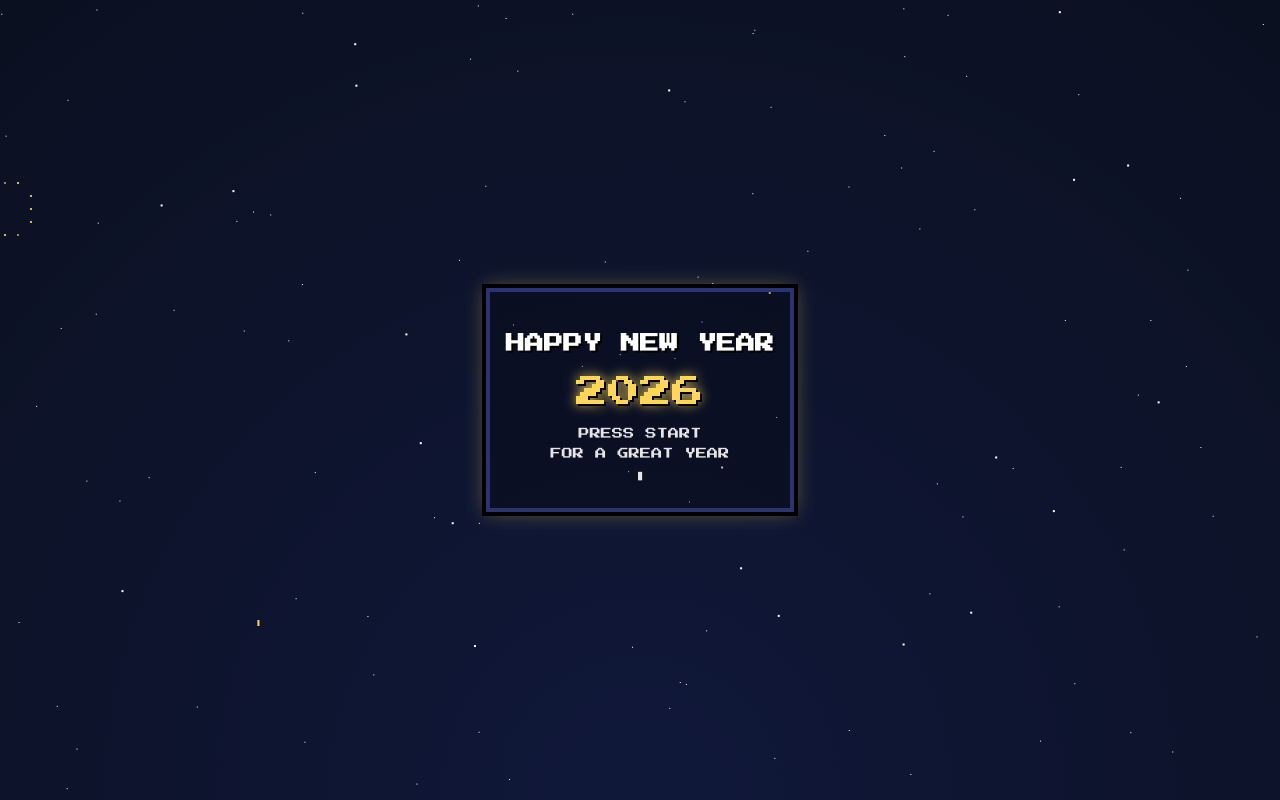
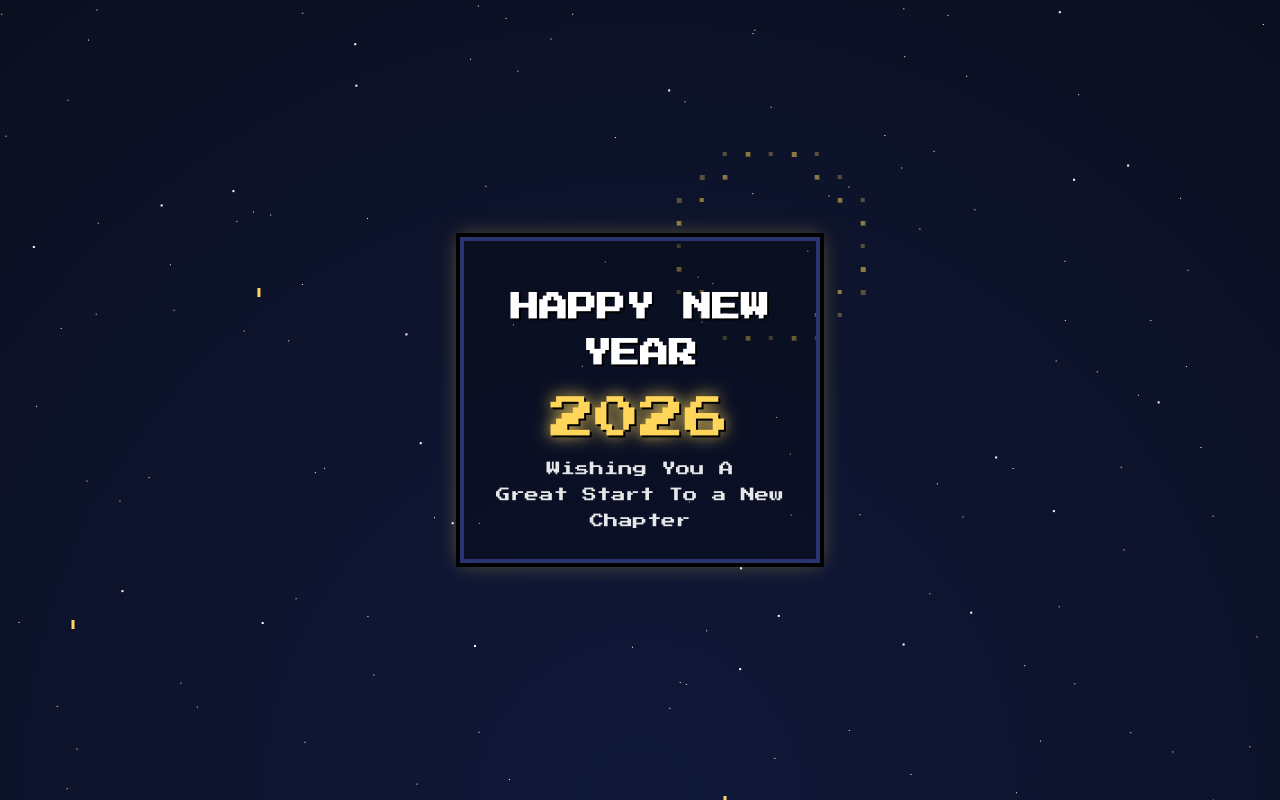
Before and after one commit to AKRASHEJAZ/happyNewYear, a plain HTML site: page index.html in a window 1280 px wide. Drawn offline with Linux system fonts and the light colour scheme.

Commit message:
Update index.html

```diff
--- a/index.html
+++ b/index.html
@@ -4,9 +4,7 @@
 <meta charset="UTF-8">
 <meta name="viewport" content="width=device-width, initial-scale=1, viewport-fit=cover">
 <title>Happy New Year 🎮</title>
-
 <link href="https://fonts.googleapis.com/css2?family=Press+Start+2P&display=swap" rel="stylesheet">
-
 <style>
 :root {
   --bg: #0b1020;
@@ -19,8 +17,7 @@
 body {
   margin: 0;
   min-height: 100svh;
-  background:
-    radial-gradient(circle at bottom, #10183a, var(--bg));
+  background: radial-gradient(circle at bottom, #10183a, var(--bg));
   display: flex;
   align-items: center;
   justify-content: center;
@@ -43,13 +40,11 @@ canvas {
   max-width: 360px;
   background: rgba(0,0,0,0.25);
   border: 4px solid #2a3470;
-  box-shadow:
-    0 0 0 4px #000,
-    0 0 20px rgba(255,214,90,.4);
+  box-shadow: 0 0 0 4px #000, 0 0 20px rgba(255,214,90,.4);
 }
 
 h1 {
-  font-size: 1.2rem;
+  font-size: 1.8rem; /* larger font */
   line-height: 1.6;
   color: #fff;
   text-shadow: 2px 2px 0 #000;
@@ -57,15 +52,13 @@ h1 {
 
 .year {
   margin: 16px 0;
-  font-size: 2rem;
+  font-size: 2.8rem; /* larger font */
   color: var(--gold);
-  text-shadow:
-    2px 2px 0 #000,
-    0 0 12px var(--gold);
+  text-shadow: 2px 2px 0 #000, 0 0 16px var(--gold);
 }
 
 .msg {
-  font-size: 0.7rem;
+  font-size: 0.9rem; /* slightly larger message */
   line-height: 1.8;
   opacity: .9;
 }
@@ -88,9 +81,8 @@ h1 {
   <h1>HAPPY NEW YEAR</h1>
   <div class="year">2026</div>
   <div class="msg">
-    PRESS START<br>
-    FOR A GREAT YEAR
-    <div class="blink">▮</div>
+    Wishing You A<br>
+    Great Start To a New Chapter
   </div>
 </div>
 
@@ -106,7 +98,7 @@ resize();
 addEventListener("resize", resize);
 
 // Pixel stars
-const stars = Array.from({ length: 120 }, () => ({
+const stars = Array.from({ length: 140 }, () => ({
   x: Math.random() * c.width,
   y: Math.random() * c.height,
   s: Math.random() > 0.8 ? 2 : 1
@@ -122,13 +114,15 @@ class PixelFirework {
     this.p = [];
   }
   explode() {
-    for (let i = 0; i < 20; i++) {
+    for (let i = 0; i < 48; i++) { // more particles
+      const angle = (Math.PI * 2 / 48) * i;
       this.p.push({
         x: this.x,
         y: this.y,
-        dx: Math.round(Math.cos(i) * 2),
-        dy: Math.round(Math.sin(i) * 2),
-        o: 1
+        dx: Math.round(Math.cos(angle) * 4), // larger spread
+        dy: Math.round(Math.sin(angle) * 4),
+        o: 1,
+        size: Math.random() > 0.7 ? 5 : 4 // bigger pixels
       });
     }
   }
@@ -148,11 +142,11 @@ class PixelFirework {
   draw() {
     ctx.fillStyle = "#ffd65a";
     if (!this.p.length) {
-      ctx.fillRect(this.x, this.y, 2, 6);
+      ctx.fillRect(this.x, this.y, 3, 9); // larger rocket
     } else {
       this.p.forEach(pt => {
         ctx.globalAlpha = pt.o;
-        ctx.fillRect(pt.x, pt.y, 2, 2);
+        ctx.fillRect(pt.x, pt.y, pt.size, pt.size);
       });
       ctx.globalAlpha = 1;
     }
@@ -168,7 +162,7 @@ function loop() {
   ctx.fillStyle = "#fff";
   stars.forEach(s => ctx.fillRect(s.x, s.y, s.s, s.s));
 
-  if (Math.random() < 0.03) fireworks.push(new PixelFirework());
+  if (Math.random() < 0.045) fireworks.push(new PixelFirework());
 
   fireworks.forEach((f, i) => {
     f.update();
```
